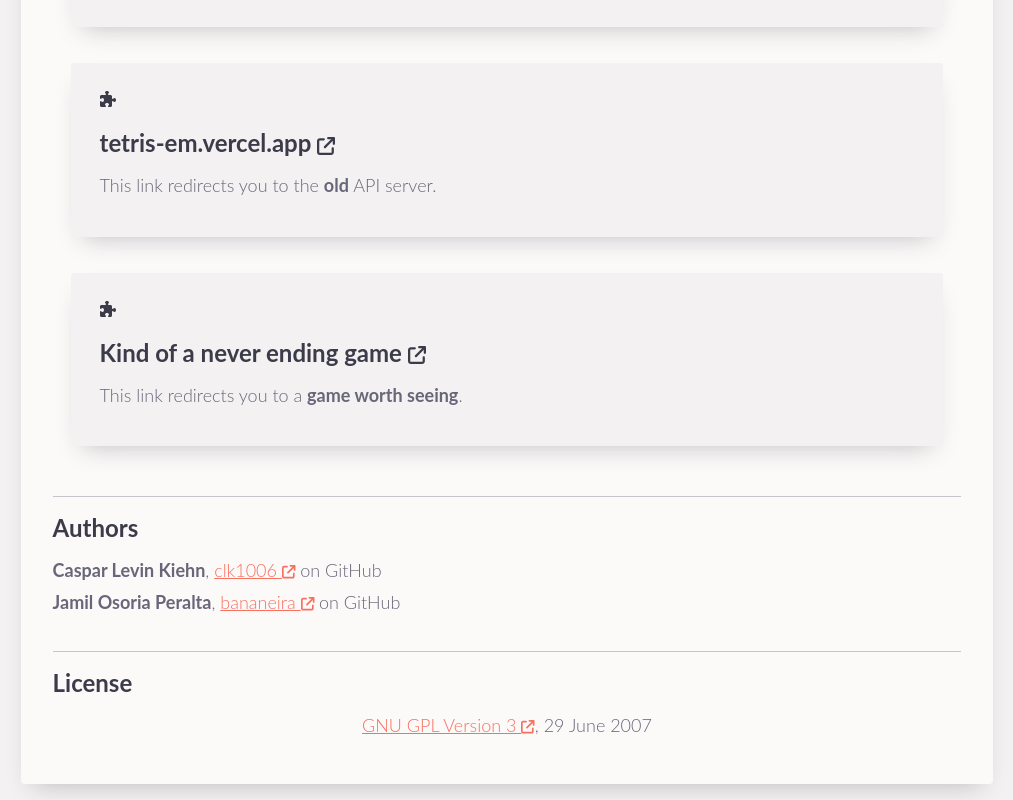
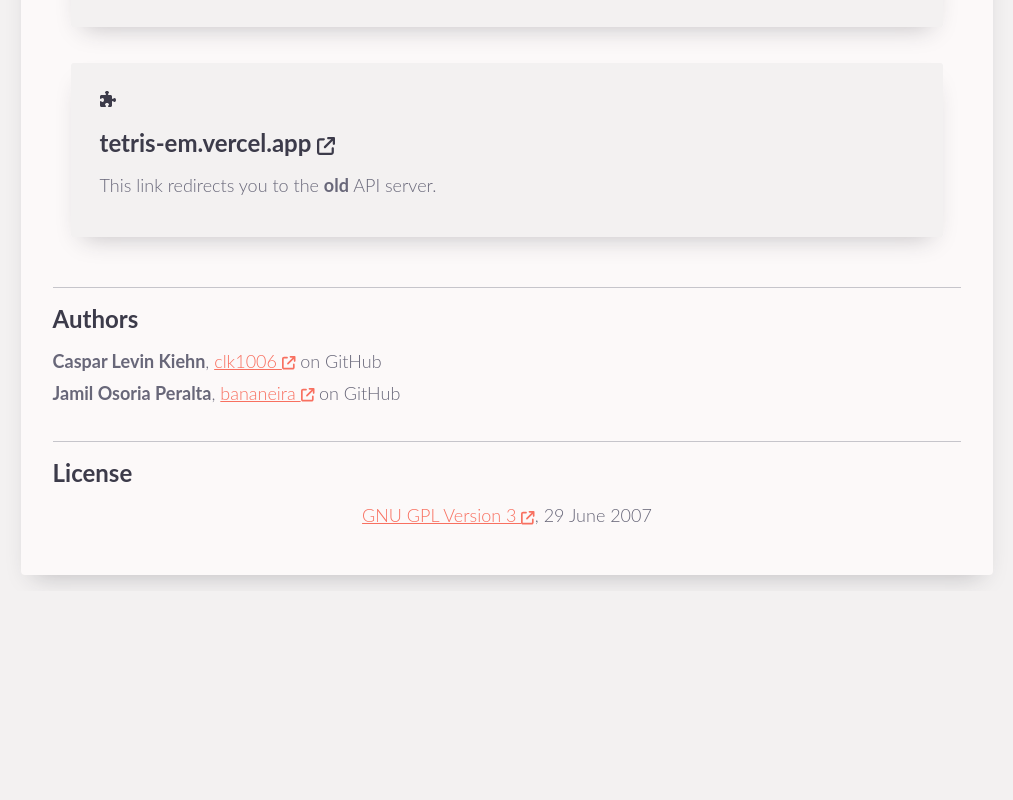
Before and after one commit to clk1006/teris, a Next.js app: page /docs in a window 1280 px wide. Shown: the part 1549-2349 px from the top of the page, without its empty margins (133-1146 px from the left). After the commit the page ends 2140 px from the top, so only its background shows below. Built offline with nearby package versions, Linux system fonts and the light colour scheme.

Commit message:
removed funny link again

```diff
--- a/pages/docs/index.js
+++ b/pages/docs/index.js
@@ -148,17 +148,6 @@ export default function Docs() {
                                         <p>This link redirects you to the <b>old</b> API server.</p>
                                     </div>
                                 </a>
-
-                                <a href="https://tetris-em.herokuapp.com/game?gameId=558"
-                                   target="_blank" rel="noreferrer">
-                                    <div className="reference-box">
-                                        <FontAwesomeIcon className="ref-box-icon" icon={faPuzzlePiece}></FontAwesomeIcon>
-                                        <h2>Kind of a never ending game <FontAwesomeIcon
-                                            size="xs"
-                                            icon={faExternalLink}/></h2>
-                                        <p>This link redirects you to a <b>game worth seeing</b>.</p>
-                                    </div>
-                                </a>
                             </div>
                         </div>
 
```
